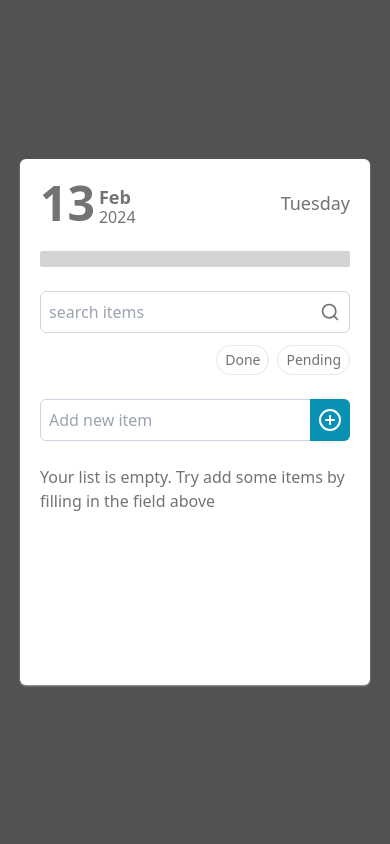
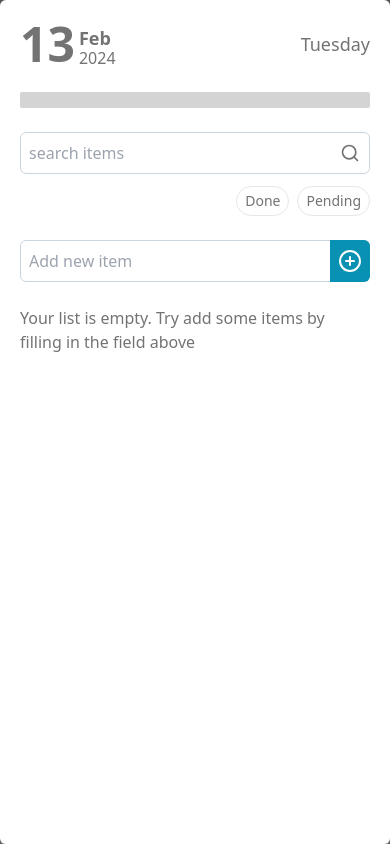
Before and after one commit to FelipePinha/React-tasks, a React (Vite) app: page / in a window 390 px wide. Built offline with nearby package versions, Linux system fonts and the light colour scheme.

Commit message:
style: implementing responsive styling on box

```diff
--- a/src/App.tsx
+++ b/src/App.tsx
@@ -51,8 +51,8 @@ function App() {
         .filter(todo => todo.content.toLowerCase().includes(textFilter));
 
     return (
-        <main className="h-screen w-screen flex justify-center items-center p-5 text-neutral-500">
-            <div className="bg-white shadow-sm shadow-stone-400 p-5 md:p-14 w-full max-w-[800px] rounded-md">
+        <main className="h-screen w-screen flex justify-center items-center md:p-5 text-neutral-500">
+            <div className="bg-white shadow-sm shadow-stone-400 p-5 md:p-14 w-full h-full md:h-auto md:max-w-[800px] rounded-md">
                 <Header />
 
                 <Percentage todos={todos} />
```
